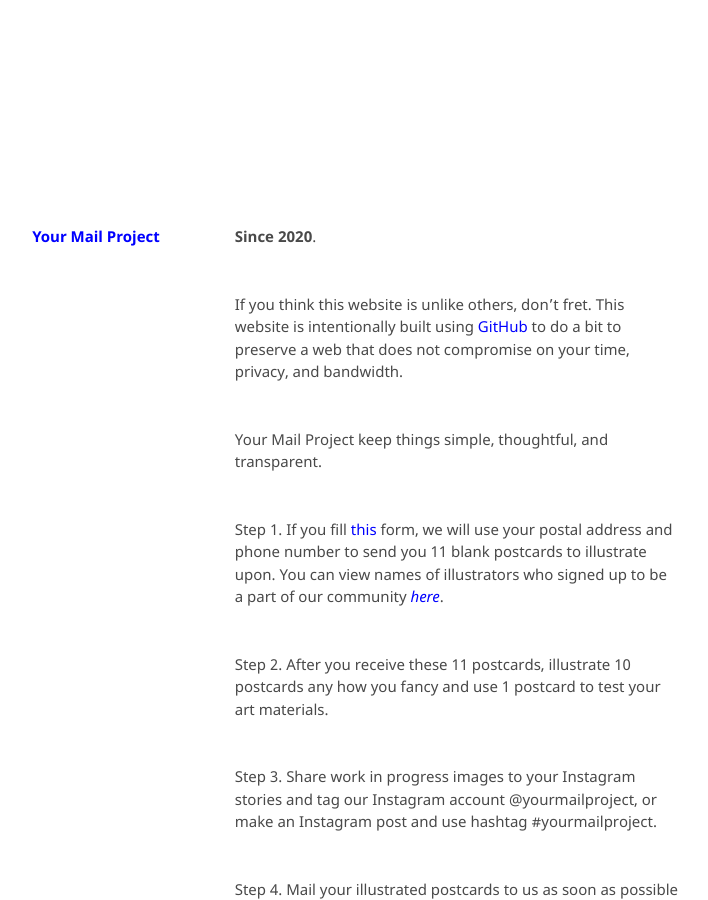
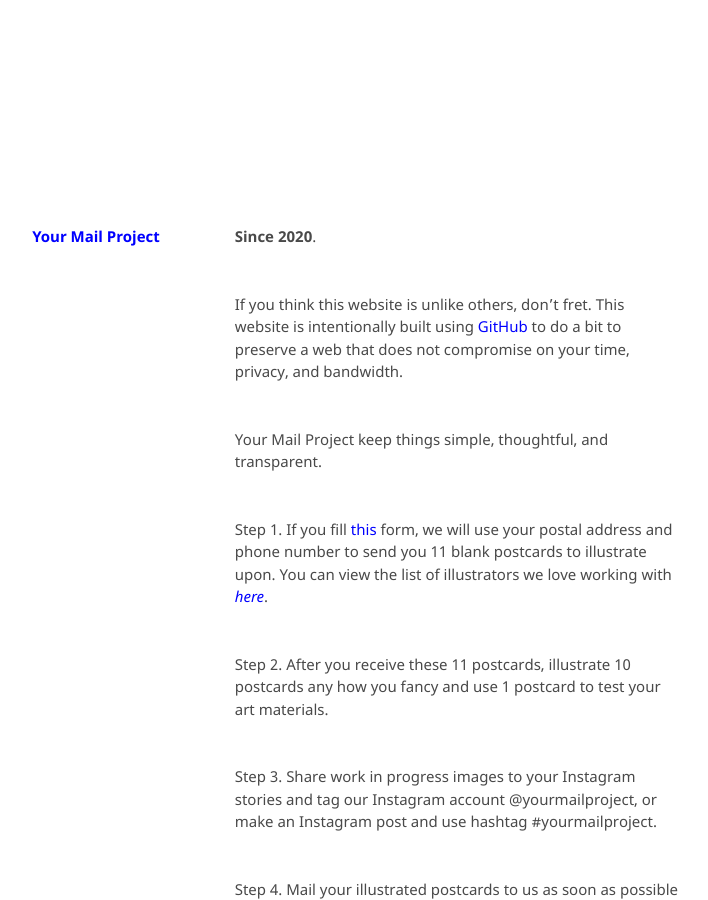
Before and after one commit to kvshvlin/yourmailproject, a Jekyll site: the page built from index.md, in a window 1280 px wide and 900 px high. Shown: the whole window, without its empty margins (377-1085 px from the left). Built offline with Jekyll 4.4.1, drawn with Linux system fonts in a browser that asks for light colours; our own code applies the rules of GitHub Pages for plain Markdown files.

Commit message:
Update index.md

```diff
--- a/index.md
+++ b/index.md
@@ -4,7 +4,7 @@
 
 Your Mail Project keep things simple, thoughtful, and transparent.
 
-Step 1. If you fill <a href="https://yourmailproject.typeform.com/to/krhWpQJZ" target="_blank">this</a> form, we will use your postal address and phone number to send you 11 blank postcards to illustrate upon. You can view names of illustrators who signed up to be a part of our community [_here_](https://kushalsamant.github.io/yourmailproject/pages/community.html).
+Step 1. If you fill <a href="https://yourmailproject.typeform.com/to/krhWpQJZ" target="_blank">this</a> form, we will use your postal address and phone number to send you 11 blank postcards to illustrate upon. You can view the list of illustrators we love working with [_here_](https://kushalsamant.github.io/yourmailproject/pages/community.html).
 
 Step 2. After you receive these 11 postcards, illustrate 10 postcards any how you fancy and use 1 postcard to test your art materials.
 
```
